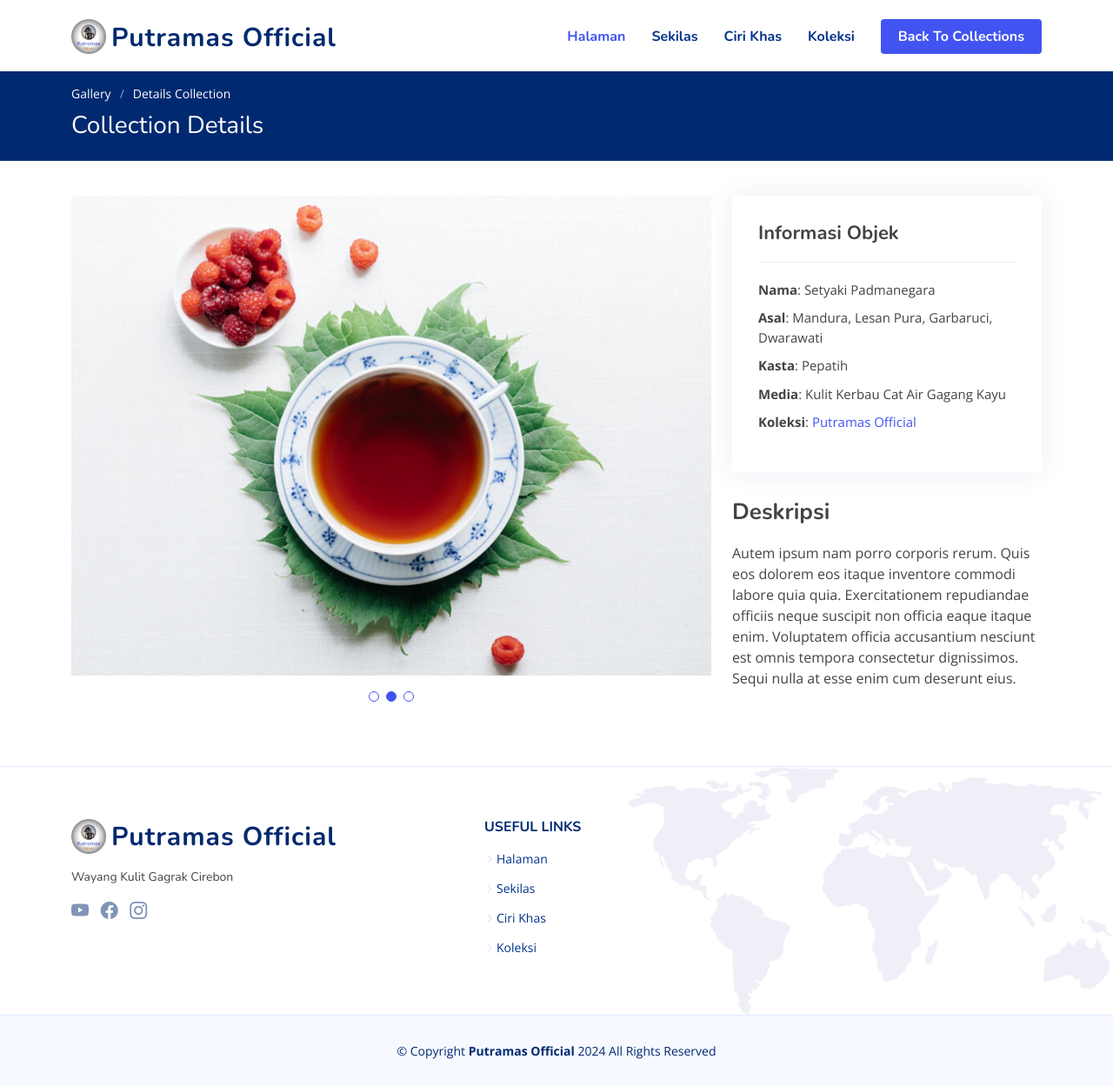
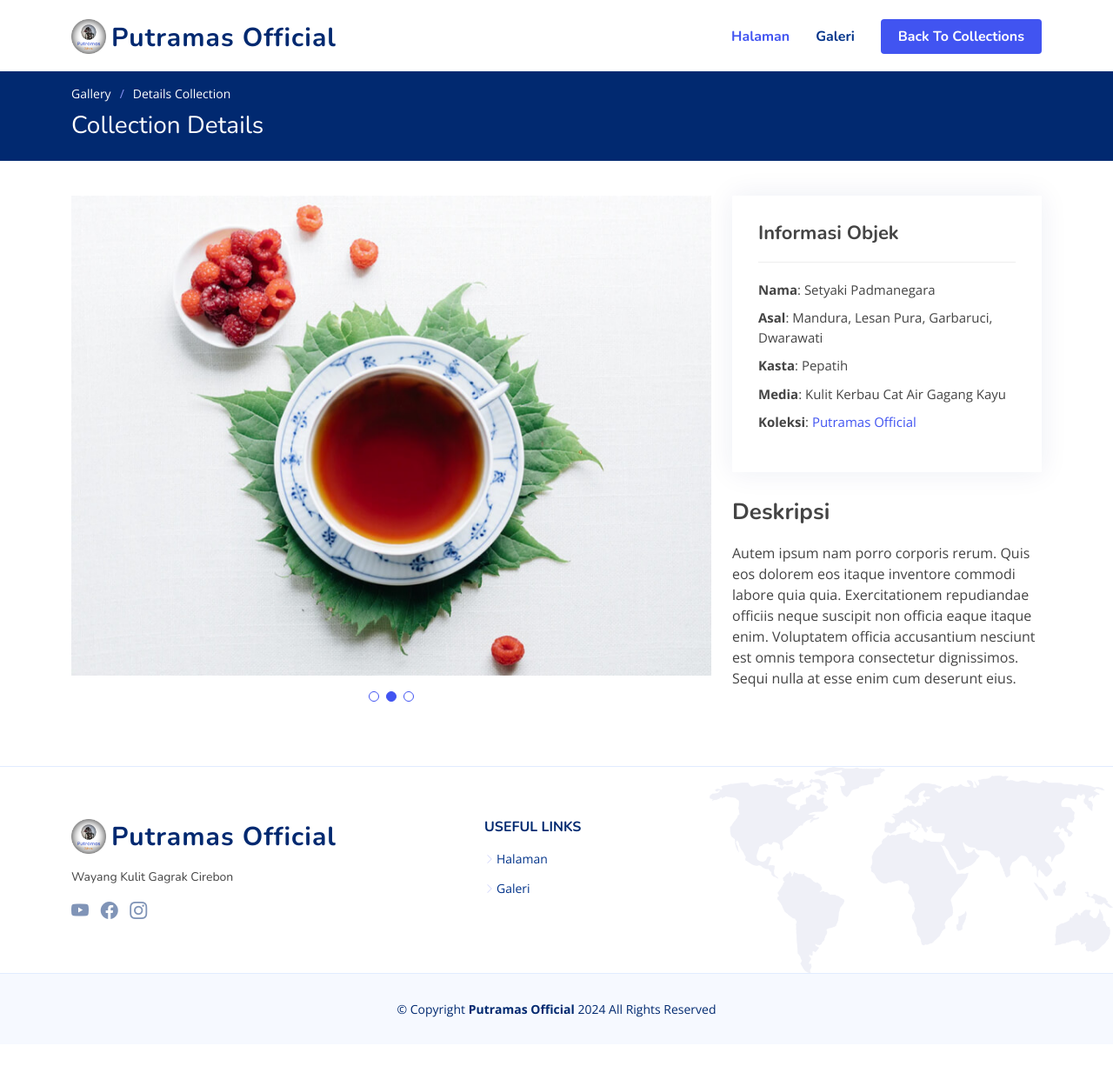
Before and after one commit to ptmo/putramas, a plain HTML site: page details.html in a window 1280 px wide. Shown: the whole page at 87% size. After the commit the page ends 1201 px from the top, so only its background shows below. Drawn offline with nearby package versions, Linux system fonts and the light colour scheme.

Commit message:
Update details.html

```diff
--- a/details.html
+++ b/details.html
@@ -41,10 +41,8 @@
 
       <nav id="navbar" class="navbar">
         <ul>
-          <li><a class="nav-link scrollto active" href="index">Halaman</a></li>
-          <li><a class="nav-link scrollto" href="#about">Sekilas</a></li>
-          <li><a class="nav-link scrollto" href="#values">Ciri Khas</a></li>
-          <li><a class="nav-link scrollto" href="#portfolio">Koleksi</a></li>
+          <li><a class="nav-link scrollto active" href="index" target="_blank">Halaman</a></li>
+          <li><a class="nav-link scrollto" href="gallery">Galeri</a></li>
           <li><a class="getstarted scrollto" href="gallery" target="_blank">Back To Collections</a></li>
         </ul>
         <i class="bi bi-list mobile-nav-toggle"></i>
@@ -143,10 +141,8 @@
           <div class="col-lg-2 col-6 footer-links">
             <h4>Useful Links</h4>
             <ul>
-              <li><i class="bi bi-chevron-right"></i> <a href="index">Halaman</a></li>
-              <li><i class="bi bi-chevron-right"></i> <a href="#about">Sekilas</a></li>
-              <li><i class="bi bi-chevron-right"></i> <a href="#values">Ciri Khas</a></li>
-              <li><i class="bi bi-chevron-right"></i> <a href="#portfolio">Koleksi</a></li>
+              <li><i class="bi bi-chevron-right"></i> <a href="index" target="_blank">Halaman</a></li>
+              <li><i class="bi bi-chevron-right"></i> <a href="gallery" target="_blank">Galeri</a></li>
             </ul>
           </div>
         </div>
```
